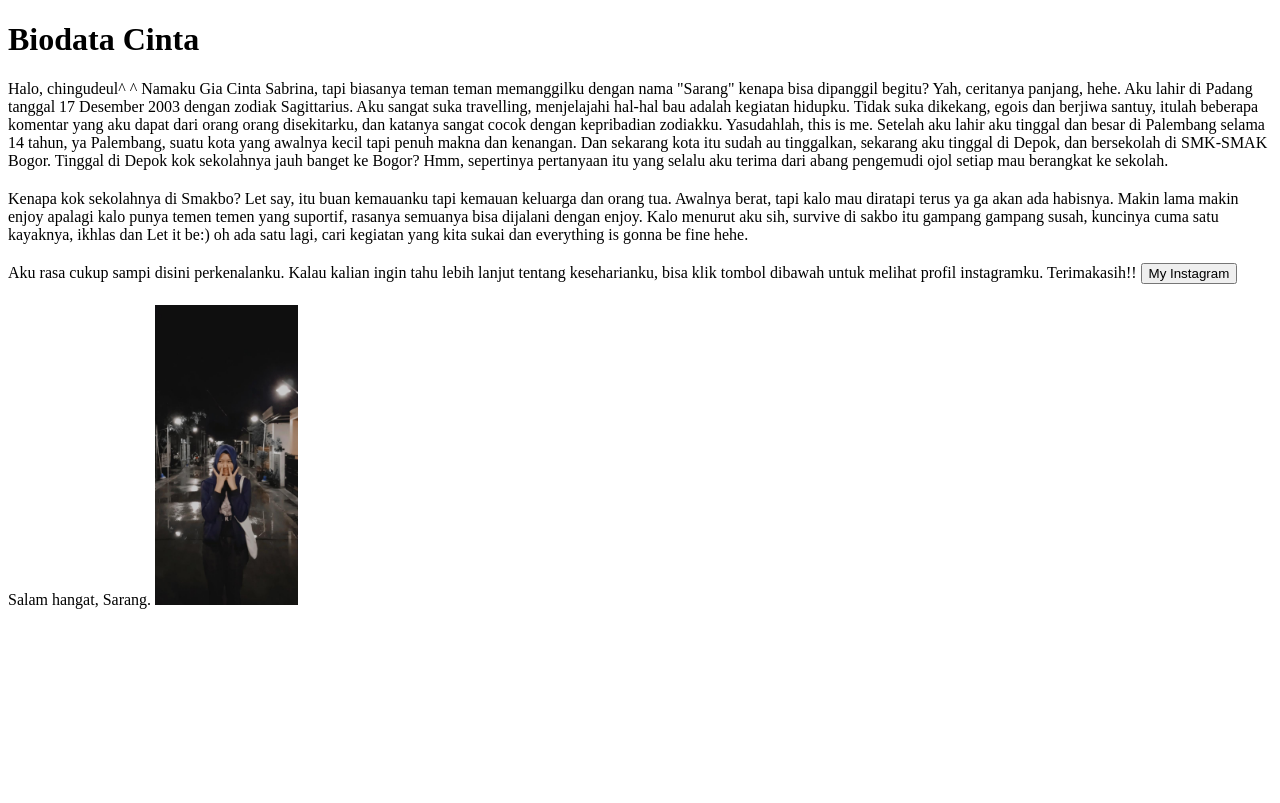
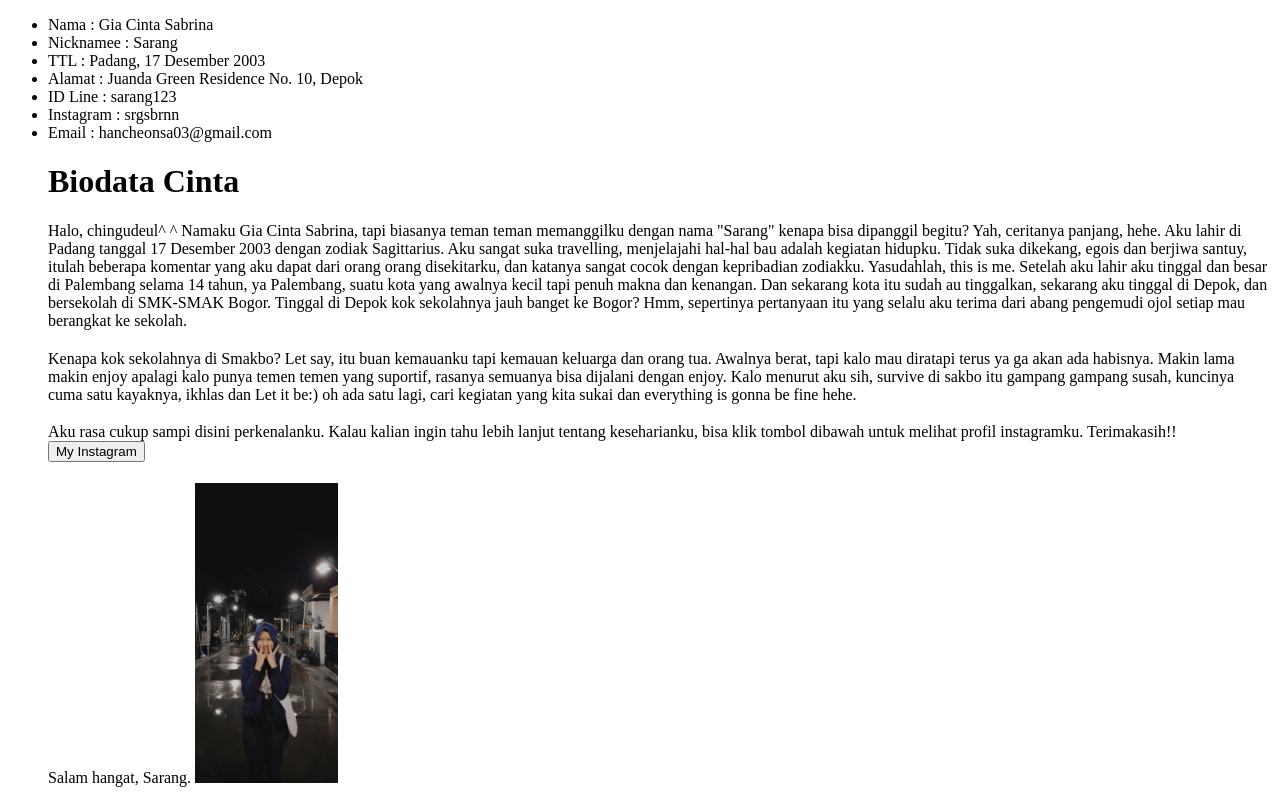
Before and after one commit to giacintasabrina/giacintasabrina.github.io, a plain HTML site: page index.html in a window 1280 px wide. Drawn offline with Linux system fonts and the light colour scheme.

Commit message:
Update index.html

```diff
--- a/index.html
+++ b/index.html
@@ -7,6 +7,15 @@
 	<title>BIODATAKU</title>
 </head>
 <body>
+<ul>
+	<li> Nama	: Gia Cinta Sabrina</li>
+	<li> Nicknamee	: Sarang</li>
+	<li> TTL	: Padang, 17 Desember 2003</li>
+	<li> Alamat	: Juanda Green Residence No. 10, Depok</li>
+	<li> ID Line	: sarang123</li>
+	<li> Instagram	: srgsbrnn</li>
+	<li> Email	: hancheonsa03@gmail.com</li>
+
 	<h1>Biodata Cinta</h1>
 <p1>Halo, chingudeul^ ^ Namaku Gia Cinta Sabrina, tapi biasanya teman teman memanggilku dengan nama "Sarang" kenapa bisa dipanggil begitu? Yah, ceritanya panjang, hehe. Aku lahir di Padang tanggal 17 Desember 2003 dengan zodiak Sagittarius. Aku sangat suka travelling, menjelajahi hal-hal bau adalah kegiatan hidupku. Tidak suka dikekang, egois dan berjiwa santuy, itulah beberapa komentar yang aku dapat dari orang orang disekitarku, dan katanya sangat cocok dengan kepribadian zodiakku. Yasudahlah, this is me. Setelah aku lahir aku tinggal dan besar di Palembang selama 14 tahun, ya Palembang, suatu kota yang awalnya kecil tapi penuh makna dan kenangan. Dan sekarang kota itu sudah au tinggalkan, sekarang aku tinggal di Depok, dan bersekolah di SMK-SMAK Bogor. Tinggal di Depok kok sekolahnya jauh banget ke Bogor? Hmm, sepertinya pertanyaan itu yang selalu aku terima dari abang pengemudi ojol setiap mau berangkat ke sekolah.
 	<h2></h2>
```
